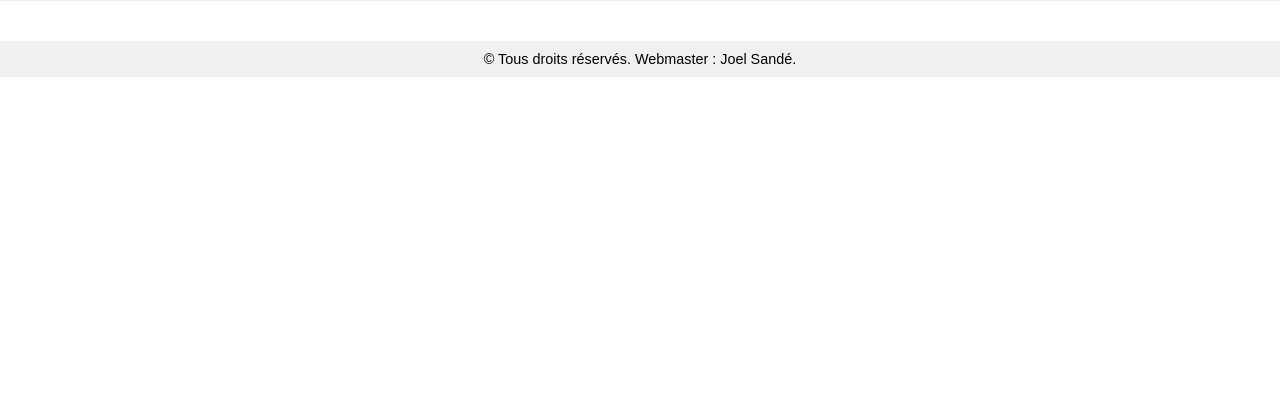
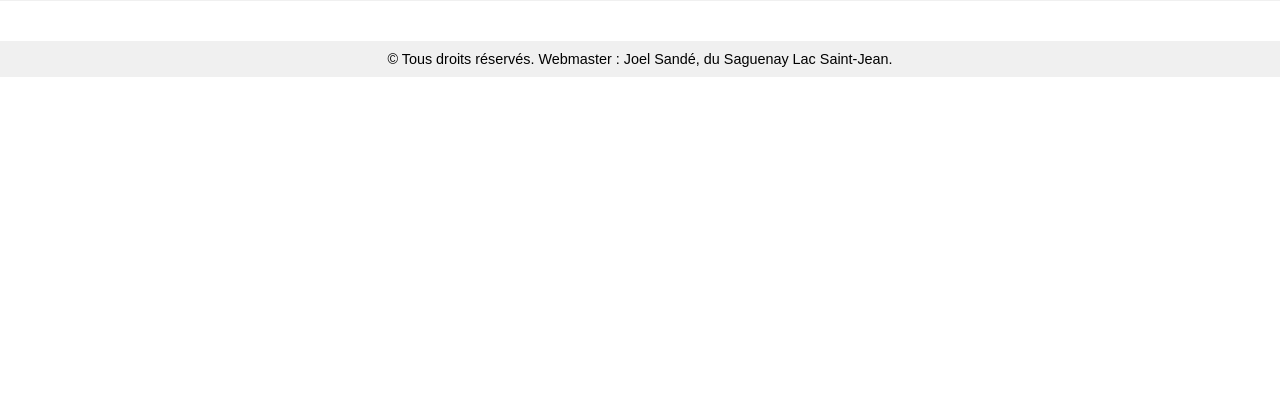
Before and after one commit to joel3500/Album_Souvenirs, a Flask app: template backend/templates/page2_album.html in a window 1280 px wide. Shown: the part 173-581 px from the top of the page. Run offline with Flask 3, Linux system fonts and the light colour scheme; the template is opened without the code that fills it, so the values that code supplies are empty.

Commit message:
Update page2_album.html
Ajout de la description dans le Footer.

```diff
--- a/backend/templates/page2_album.html
+++ b/backend/templates/page2_album.html
@@ -205,7 +205,7 @@
     </script>
 
     <footer>
-        &copy; Tous droits réservés. Webmaster : Joel Sandé.
+        &copy; Tous droits réservés. Webmaster : Joel Sandé, du Saguenay Lac Saint-Jean.
     </footer>
 </body>
 </html>
```
